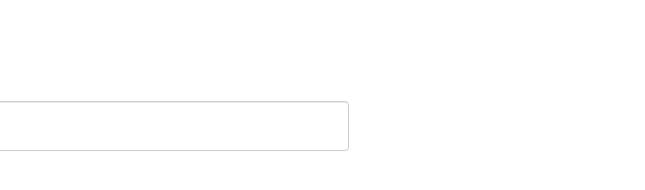
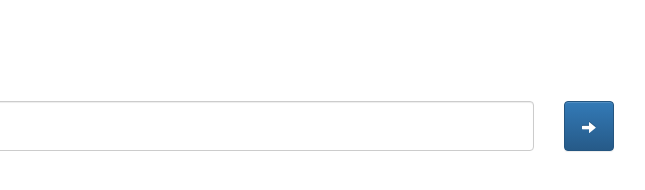
Before and after one commit to shubhangsati/tumblrApp, a plain HTML site: page index.html in a window 1280 px wide. Shown: the full height of the page, 291-936 px from the left. Drawn offline with nearby package versions, Linux system fonts and the light colour scheme.

Commit message:
Can search tagged posts using API

```diff
--- a/index.html
+++ b/index.html
@@ -25,19 +25,48 @@
                 <form>
                     <br><br>
                     <div class="form-group">
-                        <input type="text" class="form-control" id="searchInputField"
-                        placeholder="Search for tagged posts.." style="width: 50%; height: 50px; font-size: 20px;">
+                        <div class="row">
+                            <div class="col-lg-8">
+                                <input type="text" class="form-control" id="searchInputField"
+                                placeholder="Search for tagged posts.." style="height: 50px; font-size: 20px; display: inline;">
+                            </div>
+                            <div class="col-lg-4">
+                                <button class="btn btn-primary" type="button" id="searchButton" onclick="getTaggedPost()"
+                                style="height: 50px; width: 50px;"><span class="glyphicon glyphicon-arrow-right"></span></button>
+                            </div>
+                        </div>
                     </div>
                 </form>
+                <br>
+            </div>
+            <div class="row" id="results">
             </div>
         </div>
         <script>
-            let searchInputField = document.getElementById('searchInputField');
-
-            searchInputField.addEventListener('keyup', getTaggedPost);
+            let searchButton = $('#searchButton');
 
             function getTaggedPost() {
                 let searchInput = document.getElementById('searchInputField').value;
+                console.log(`Searching for ${searchInput}`);
+                $.ajax({
+                    url: `http://api.tumblr.com/v2/tagged?tag=${searchInput}&api_key=O0GrIgl5gKwiP9qz0xb09fuvjsASDzDSuHPqdH2fBD71WLNeTD&limit=10`,
+                    dataType: 'jsonp',
+                    success: (response) => {
+                        console.log(response);
+                        if (response.meta.status === 200) {
+                            $('#results').empty();
+                            const content = response.response;
+                            for (var i = 0; i < content.length; ++i) {
+                                const postItem = content[i];
+                                $('#results').append(`<div class="row"><div class="col-lg-12"><h4>Blog : ${postItem.blog_name}</h4>
+                                    <h6>${postItem.date}</h6><h5>${postItem.body}</h5></div></div>`);
+                            }
+                        } else {
+                            $('#results').empty();
+                            $('#results').append("<h3 class='alert alert-danger'>[-] An error occurred</h3>");
+                        }
+                    }
+                })
             }
         </script>
     </body>
```
